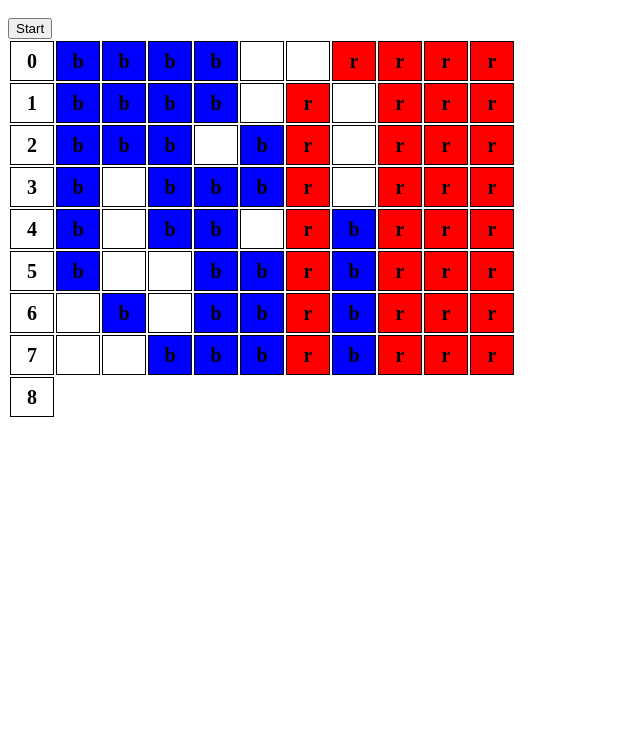
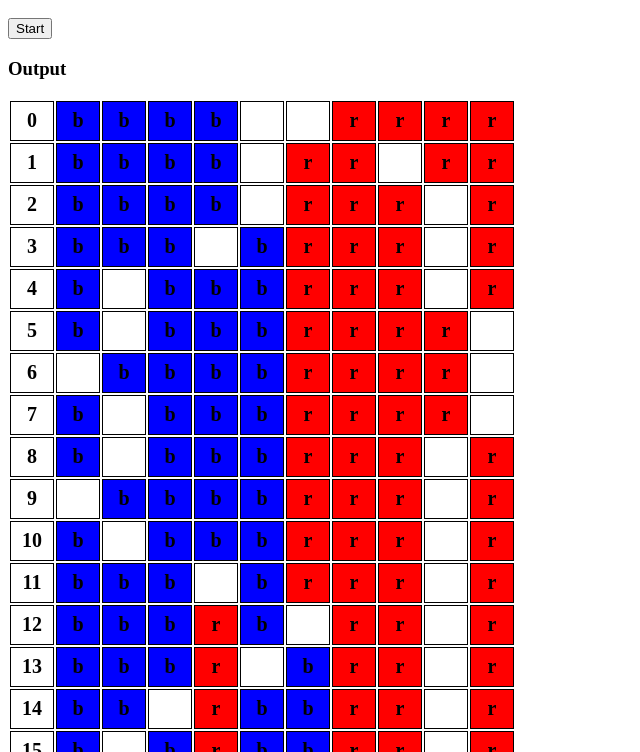
Before and after one commit to rokhos82/MindTwiser, a plain HTML site: page index.html in a window 1280 px wide. Both pictures are taken after a click on the button "Start". Shown: the part 48-800 px from the top of the page, without its empty margins (0-640 px from the left). Drawn offline with nearby package versions, Linux system fonts and the light colour scheme.

Commit message:
Solution 1
Now to work on efficiency

```diff
--- a/index.html
+++ b/index.html
@@ -9,8 +9,16 @@
     <div ng-controller="mtCtrl as $ctrl">
       <h1>{{$ctrl.title}}</h1>
       <button ng-click="$ctrl.start()">Start</button>
+      <h3>Output</h3>
       <table>
         <tr ng-repeat="state in $ctrl.output">
+          <td>{{$index}}</td>
+          <td ng-repeat="hole in state.holes" class="{{hole.peg.color}}">{{hole.peg.label}}</td>
+        </tr>
+      </table>
+      <h3>Solution</h3>
+      <table>
+        <tr ng-repeat="state in $ctrl.solutionOutput">
           <td>{{$index}}</td>
           <td ng-repeat="hole in state.holes" class="{{hole.peg.color}}">{{hole.peg.label}}</td>
         </tr>
--- a/mindtwister.js
+++ b/mindtwister.js
@@ -27,12 +27,13 @@
 
     var startState = ["b","b","b","b","e","e","r","r","r","r"];
     var endState = ["r","r","r","r","e","e","b","b","b","b"];
-    var limiter = 50;
+    var limiter = 1000;
     var turn = 0;
     var done = false;
 
     $ctrl.title = "Mind Twister";
     $ctrl.output = [];
+    $ctrl.solutionOutput = [];
 
     $ctrl.states = {
       "bbbbeerrrr": {
@@ -63,7 +64,7 @@
         console.log(`%cStarting turn ${turn}`,"color: orange; font-size: 20pt;");
         console.log(`Cur state is:`,state);
 
-        state = bruteForce(state);
+        state = randomRewind(state);
 
         console.log(`New state is:`,state);
 
@@ -73,6 +74,10 @@
 
       console.log("states",$ctrl.states);
       console.log("solution",$ctrl.solution);
+
+      _.forEach($ctrl.solution,function(s) {
+        $ctrl.solutionOutput.push(buildOutput(s));
+      });
     }
 
     function didWeWin(sta) {
@@ -122,20 +127,35 @@
       // Calculate all states from this states
       var states = calculateStates(sta);
 
-      if(states.length === 0) {
-        // Add a solution rewind
-        done = true;
+
+      // Fill out state graph
+      updateStateGraph(sta,states);
+
+      // Remove states that have been accessed before
+      states = _.filter(states,function(s) {
+        var h = stateHash(s);
+        return !$ctrl.states[h].visited;
+      });
+      console.log("Possible next states",states);
+
+      // Do we have any moves left?
+      var nextState = null;
+      if(_.isArray(states) && states.length > 0) {
+        // Yes, choose next step
+        nextState = _.sample(states);
+        console.log("Going deep");
+        console.log($ctrl.solution);
       }
       else {
-        // Fill out state graph
-        updateStateGraph(sta,states);
+        // No, go up the solution chain
+        $ctrl.solution.pop();
+        var nextState = $ctrl.solution.pop();
+        console.log("Going shallow");
+        console.log($ctrl.solution);
+      }
 
-        // Choose next step
-        var nextState = _.sample(states);
-
-        // Update solution
-        return nextState;
-      }
+      // Update solution
+      return nextState;
     }
 
     function calculateStates(sta) {
```
